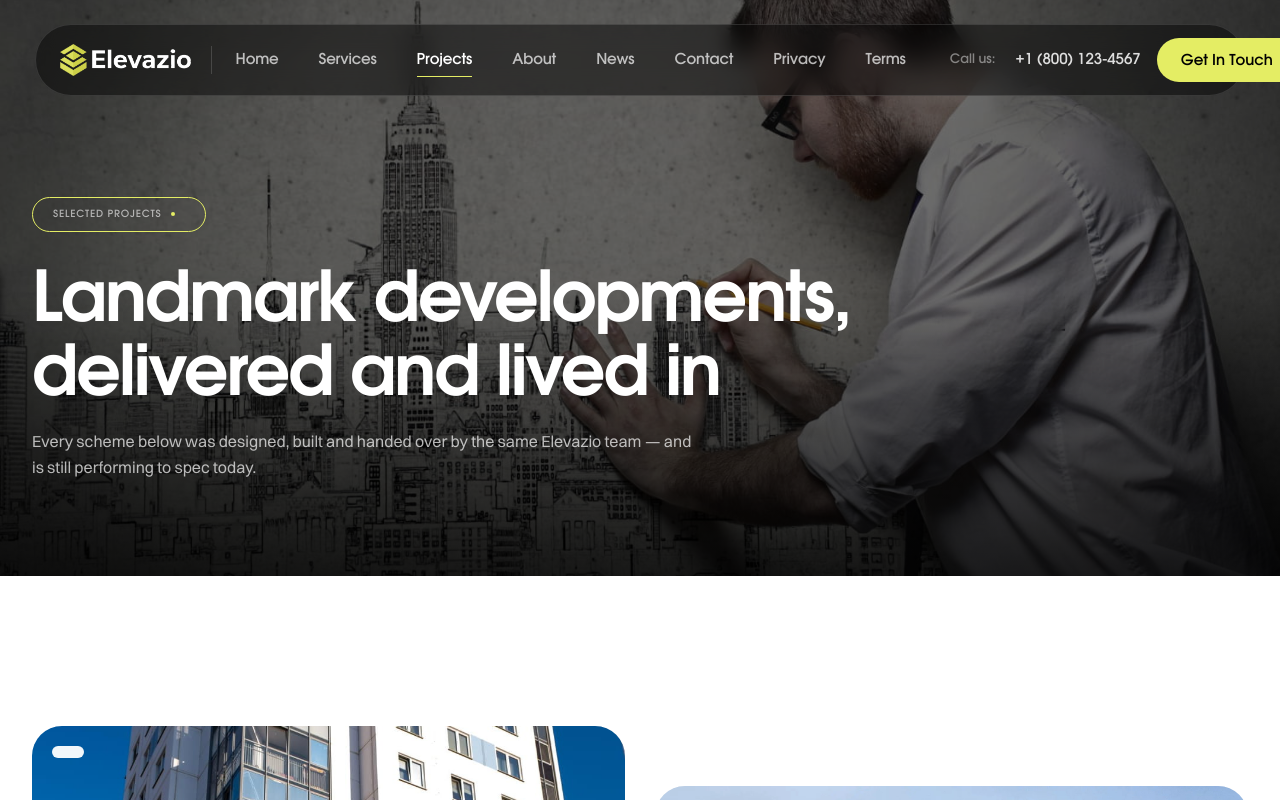
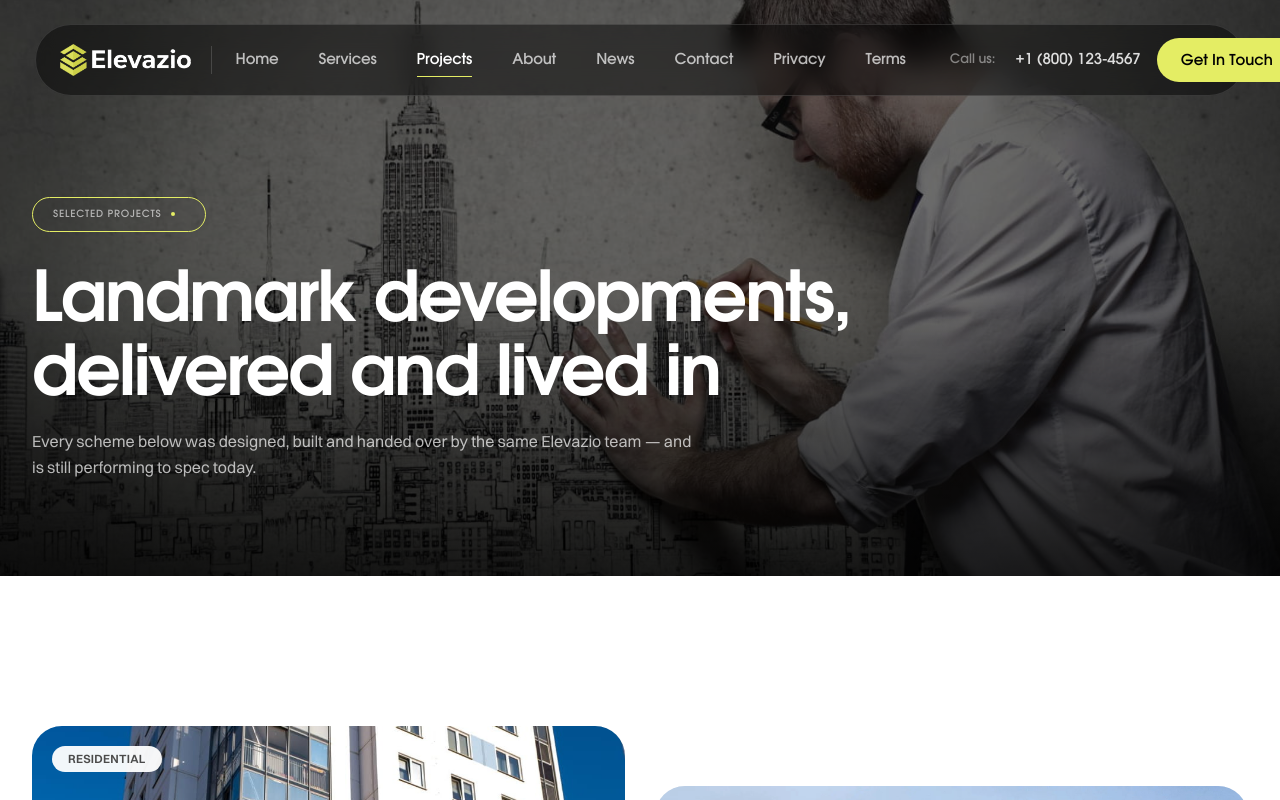
Before and after one commit to Shoybit/elevazio, a Next.js app: page /projects in a window 1280 px wide. Shown: the top 800 px of the page. Built offline with nearby package versions, Linux system fonts and the light colour scheme.

Commit message:
fix(projects): move category onto the project config
The badge label came from a categoryById map keyed on four ids that no
longer existed in projects.ts, so all four cards rendered an empty white
pill. The category is now a typed field on the record itself and cannot
drift from the list it labels.

```diff
--- a/src/app/projects/page.tsx
+++ b/src/app/projects/page.tsx
@@ -16,13 +16,6 @@ export const metadata: Metadata = {
   description:
     "A selection of Elevazio developments: apartment buildings, residential estates, mixed-use towers and office buildings across North America.",
   alternates: { canonical: "/projects" },
-};
-
-const categoryById: Record<string, string> = {
-  "apartment-building": "Residential",
-  "eden-estate": "Residential",
-  "councill-square": "Mixed use",
-  "office-building": "Commercial",
 };
 
 export default function ProjectsPage() {  return (
@@ -54,7 +47,7 @@ export default function ProjectsPage() {  return (
                       className="object-cover transition-transform duration-[1.4s] ease-out-expo group-hover:scale-105"
                     />
                     <span className="absolute left-5 top-5 rounded-full bg-canvas/95 px-4 py-1.5 text-eyebrow font-semibold uppercase">
-                      {categoryById[project.id]}
+                      {project.category}
                     </span>
                     <span className="absolute bottom-5 right-5 flex size-11 items-center justify-center rounded-full bg-primary text-accent transition-transform duration-500 ease-out-expo group-hover:rotate-45">
                       <ArrowUpRight aria-hidden className="size-4" />
```
